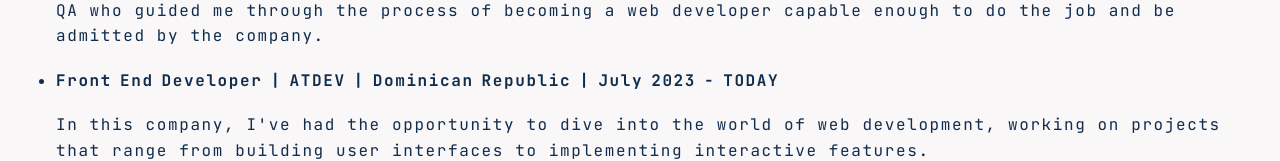
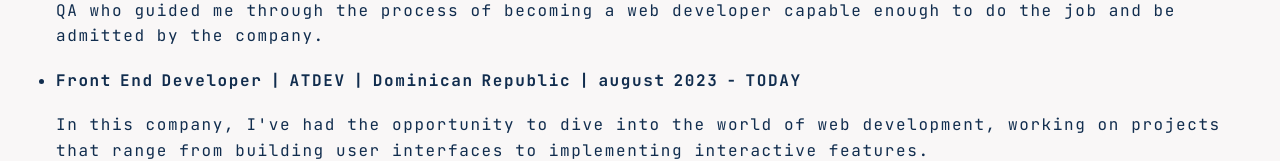
Before and after one commit to Adrydevmateo/website, a React (Vite) app: page / in a window 1280 px wide. Shown: the part 540-701 px from the top of the page. Built offline with nearby package versions, Linux system fonts and the light colour scheme.

Commit message:
fixed dates

```diff
--- a/src/pages/home/Home.page.tsx
+++ b/src/pages/home/Home.page.tsx
@@ -98,7 +98,7 @@
        I was trained by a tech lead, a senior full-stack developer, and was working and learning with a UI/UX and QA who guided me through the process of becoming a web developer capable enough to do the job and be admitted by the company.</p>
      </li>
      <li>
-      <h4>Front End Developer | ATDEV | Dominican Republic | July 2023 - TODAY</h4>
+      <h4>Front End Developer | ATDEV | Dominican Republic | august 2023 - TODAY</h4>
       <p>In this company, I've had the opportunity to dive into the world of web development, working on projects that range from building user interfaces to implementing interactive features.</p>
      </li>
     </ul>
```
